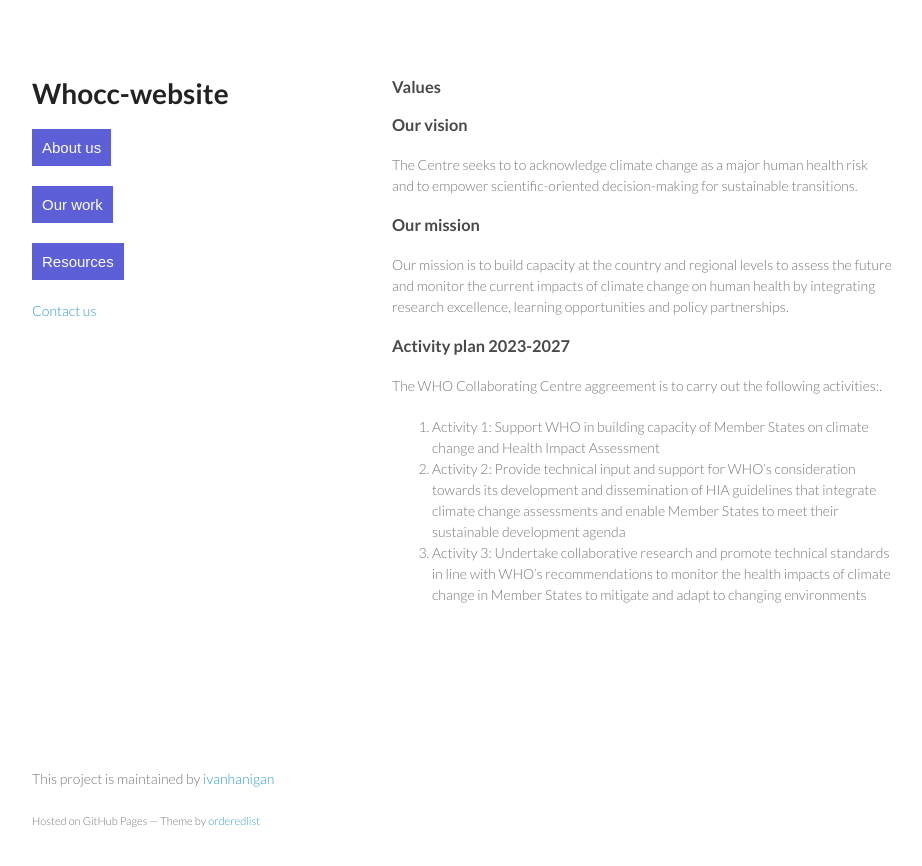
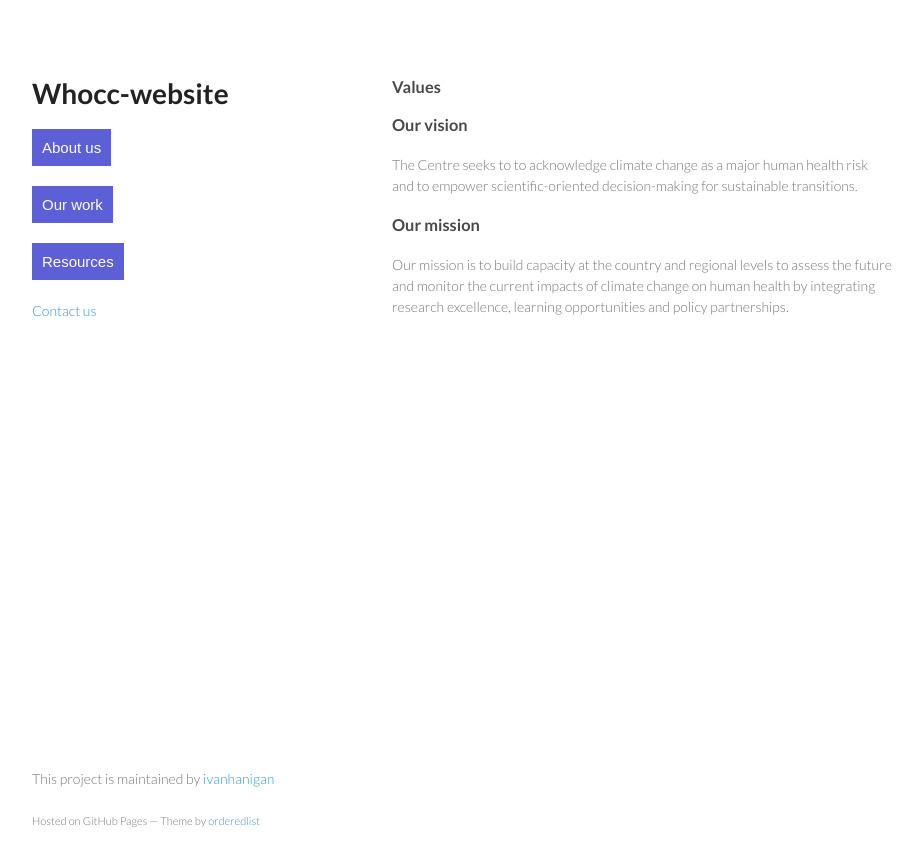
Before and after one commit to ivanhanigan/whocc-cchia-draft-website, a Jekyll site: the page built from values.md, in a window 1280 px wide. Shown: the top 866 px of the page, without its empty margins (178-1100 px from the left). Built offline with Jekyll 4.4.1, drawn with Linux system fonts in a browser that asks for light colours.

Commit message:
Update values.md

```diff
--- a/values.md
+++ b/values.md
@@ -11,11 +11,3 @@ The Centre seeks to to acknowledge climate change as a major human health risk a
 ### Our mission
 
 Our mission is to build capacity at the country and regional levels to assess the future and monitor the current impacts of climate change on human health by integrating research excellence, learning opportunities and policy partnerships.
-
-### Activity plan 2023-2027
-
-The WHO Collaborating Centre aggreement is to carry out the following activities:.
-
-1. Activity 1: Support WHO in building capacity of Member States on climate change and Health Impact Assessment
-2. Activity 2: Provide technical input and support for WHO’s consideration towards its development and dissemination of HIA guidelines that integrate climate change assessments and enable Member States to meet their sustainable development agenda
-3. Activity 3: Undertake collaborative research and promote technical standards in line with WHO’s recommendations to monitor the health impacts of climate change in Member States to mitigate and adapt to changing environments
```
